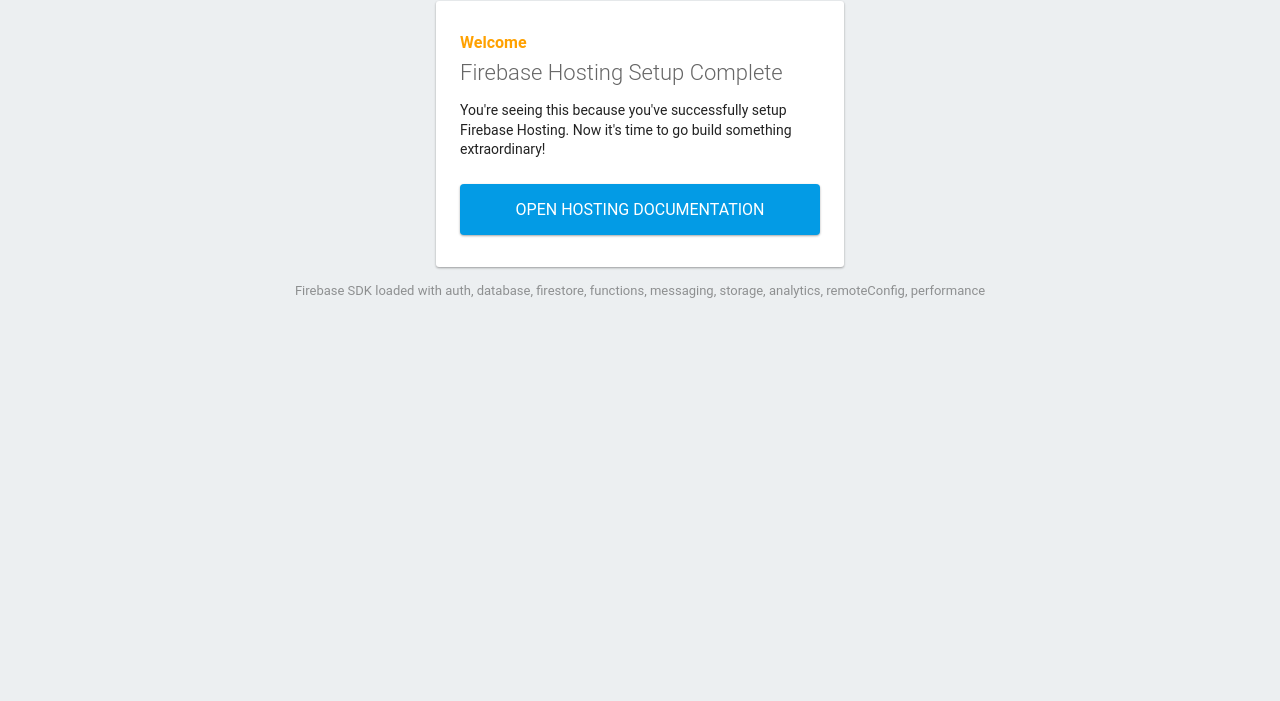
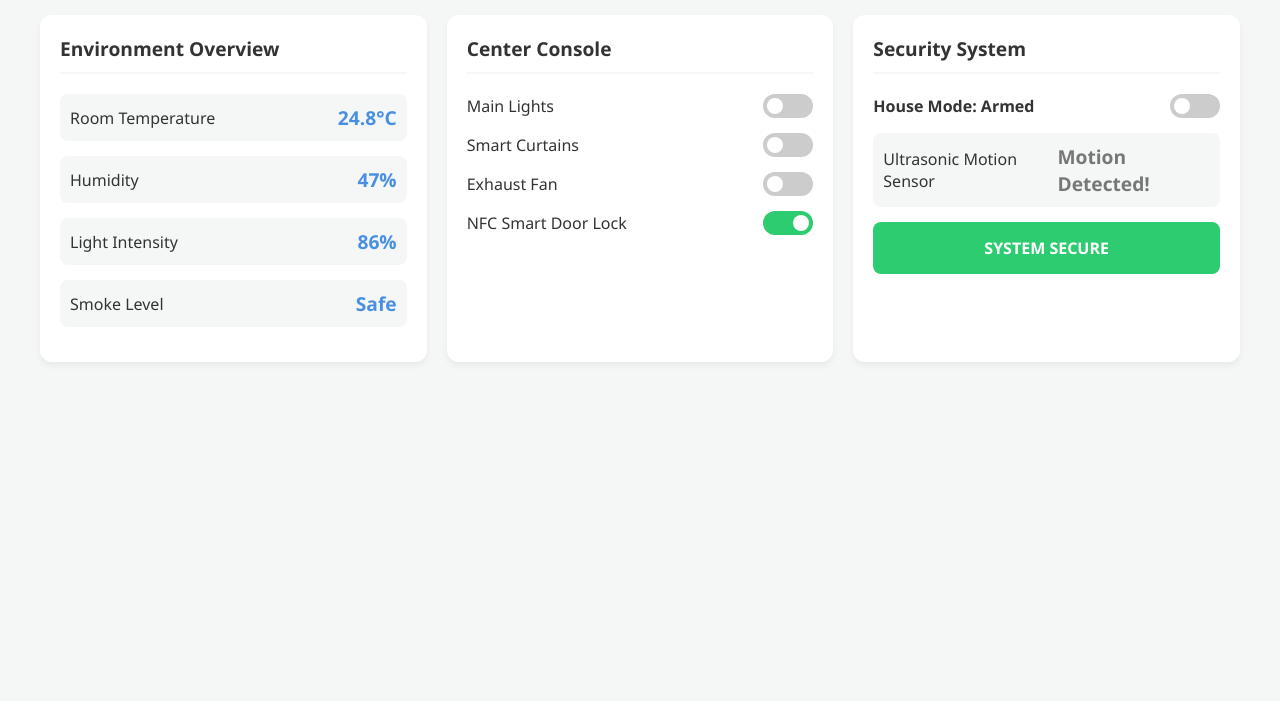
Before and after one commit to chewzt/iot-assignment-smart-living-system, a plain HTML site: page y/index.html in a window 1280 px wide. Shown: the part 99-800 px from the top of the page. Drawn offline with Linux system fonts and the light colour scheme; some packages are replaced by stand-ins of ours.

Commit message:
dashboard template done

```diff
--- a/y/index.html
+++ b/y/index.html
@@ -1,89 +1,290 @@
 <!DOCTYPE html>
-<html>
-  <head>
-    <meta charset="utf-8">
-    <meta name="viewport" content="width=device-width, initial-scale=1">
-    <title>Welcome to Firebase Hosting</title>
+<html lang="en">
+<head>
+    <meta charset="UTF-8">
+    <meta name="viewport" content="width=device-width, initial-scale=1.0">
+    <title>Smart Living Dashboard</title>
+    <style>
+        :root {
+            --bg-color: #f4f7f6;
+            --card-bg: #ffffff;
+            --text-main: #333333;
+            --text-muted: #777777;
+            --primary: #4A90E2;
+            --success: #2ECC71;
+            --danger: #E74C3C;
+            --warning: #F1C40F;
+        }
 
-    <!-- update the version number as needed -->
-    <script defer src="/__/firebase/12.11.0/firebase-app-compat.js"></script>
-    <!-- include only the Firebase features as you need -->
-    <script defer src="/__/firebase/12.11.0/firebase-auth-compat.js"></script>
-    <script defer src="/__/firebase/12.11.0/firebase-database-compat.js"></script>
-    <script defer src="/__/firebase/12.11.0/firebase-firestore-compat.js"></script>
-    <script defer src="/__/firebase/12.11.0/firebase-functions-compat.js"></script>
-    <script defer src="/__/firebase/12.11.0/firebase-messaging-compat.js"></script>
-    <script defer src="/__/firebase/12.11.0/firebase-storage-compat.js"></script>
-    <script defer src="/__/firebase/12.11.0/firebase-analytics-compat.js"></script>
-    <script defer src="/__/firebase/12.11.0/firebase-remote-config-compat.js"></script>
-    <script defer src="/__/firebase/12.11.0/firebase-performance-compat.js"></script>
-    <!--
-      initialize the SDK after all desired features are loaded, set useEmulator to false
-      to avoid connecting the SDK to running emulators.
-    -->
-    <script defer src="/__/firebase/init.js?useEmulator=true"></script>
+        body {
+            font-family: 'Segoe UI', Tahoma, Geneva, Verdana, sans-serif;
+            background-color: var(--bg-color);
+            color: var(--text-main);
+            margin: 0;
+            padding: 20px;
+        }
 
-    <style media="screen">
-      body { background: #ECEFF1; color: rgba(0,0,0,0.87); font-family: Roboto, Helvetica, Arial, sans-serif; margin: 0; padding: 0; }
-      #message { background: white; max-width: 360px; margin: 100px auto 16px; padding: 32px 24px; border-radius: 3px; }
-      #message h2 { color: #ffa100; font-weight: bold; font-size: 16px; margin: 0 0 8px; }
-      #message h1 { font-size: 22px; font-weight: 300; color: rgba(0,0,0,0.6); margin: 0 0 16px;}
-      #message p { line-height: 140%; margin: 16px 0 24px; font-size: 14px; }
-      #message a { display: block; text-align: center; background: #039be5; text-transform: uppercase; text-decoration: none; color: white; padding: 16px; border-radius: 4px; }
-      #message, #message a { box-shadow: 0 1px 3px rgba(0,0,0,0.12), 0 1px 2px rgba(0,0,0,0.24); }
-      #load { color: rgba(0,0,0,0.4); text-align: center; font-size: 13px; }
-      @media (max-width: 600px) {
-        body, #message { margin-top: 0; background: white; box-shadow: none; }
-        body { border-top: 16px solid #ffa100; }
-      }
+        h1 {
+            text-align: center;
+            color: var(--primary);
+            margin-bottom: 30px;
+        }
+
+        .dashboard-grid {
+            display: grid;
+            grid-template-columns: repeat(auto-fit, minmax(300px, 1fr));
+            gap: 20px;
+            max-width: 1200px;
+            margin: 0 auto;
+        }
+
+        .card {
+            background-color: var(--card-bg);
+            border-radius: 12px;
+            padding: 20px;
+            box-shadow: 0 4px 6px rgba(0,0,0,0.05);
+        }
+
+        .card h2 {
+            font-size: 1.2rem;
+            margin-top: 0;
+            border-bottom: 2px solid var(--bg-color);
+            padding-bottom: 10px;
+            margin-bottom: 20px;
+        }
+
+        /* Sensor Display */
+        .sensor-row {
+            display: flex;
+            justify-content: space-between;
+            align-items: center;
+            margin-bottom: 15px;
+            padding: 10px;
+            background: var(--bg-color);
+            border-radius: 8px;
+        }
+
+        .sensor-value {
+            font-size: 1.2rem;
+            font-weight: bold;
+            color: var(--primary);
+        }
+
+        /* Controls */
+        .control-row {
+            display: flex;
+            justify-content: space-between;
+            align-items: center;
+            margin-bottom: 15px;
+        }
+
+        /* Toggle Switch CSS */
+        .switch {
+            position: relative;
+            display: inline-block;
+            width: 50px;
+            height: 24px;
+        }
+        .switch input { opacity: 0; width: 0; height: 0; }
+        .slider {
+            position: absolute;
+            cursor: pointer;
+            top: 0; left: 0; right: 0; bottom: 0;
+            background-color: #ccc;
+            transition: .4s;
+            border-radius: 24px;
+        }
+        .slider:before {
+            position: absolute;
+            content: "";
+            height: 16px; width: 16px;
+            left: 4px; bottom: 4px;
+            background-color: white;
+            transition: .4s;
+            border-radius: 50%;
+        }
+        input:checked + .slider { background-color: var(--success); }
+        input:checked + .slider.danger-slider { background-color: var(--danger); }
+        input:checked + .slider:before { transform: translateX(26px); }
+
+        /* Security Specifics */
+        .alarm-status {
+            text-align: center;
+            padding: 15px;
+            border-radius: 8px;
+            font-weight: bold;
+            background-color: var(--success);
+            color: white;
+            margin-top: 15px;
+        }
+        .alarm-status.triggered {
+            background-color: var(--danger);
+            animation: blink 1s infinite;
+        }
+
+        @keyframes blink {
+            0% { opacity: 1; }
+            50% { opacity: 0.5; }
+            100% { opacity: 1; }
+        }
     </style>
-  </head>
-  <body>
-    <div id="message">
-      <h2>Welcome</h2>
-      <h1>Firebase Hosting Setup Complete</h1>
-      <p>You're seeing this because you've successfully setup Firebase Hosting. Now it's time to go build something extraordinary!</p>
-      <a target="_blank" href="https://firebase.google.com/docs/hosting/">Open Hosting Documentation</a>
+</head>
+<body>
+
+    <h1>Smart Living Dashboard</h1>
+
+    <div class="dashboard-grid">
+
+        <div class="card">
+            <h2>Environment Overview</h2>
+
+            <div class="sensor-row">
+                <span>Room Temperature</span>
+                <span class="sensor-value" id="val-temp">24°C</span>
+            </div>
+            <div class="sensor-row">
+                <span>Humidity</span>
+                <span class="sensor-value" id="val-humid">45%</span>
+            </div>
+            <div class="sensor-row">
+                <span>Light Intensity</span>
+                <span class="sensor-value" id="val-light">80%</span>
+            </div>
+            <div class="sensor-row">
+                <span>Smoke Level</span>
+                <span class="sensor-value" id="val-smoke">Safe</span>
+            </div>
+        </div>
+
+        <div class="card">
+            <h2>Center Console</h2>
+
+            <div class="control-row">
+                <span>Main Lights</span>
+                <label class="switch">
+                    <input type="checkbox" id="ctrl-light" onchange="toggleDevice('light', this.checked)">
+                    <span class="slider"></span>
+                </label>
+            </div>
+            <div class="control-row">
+                <span>Smart Curtains</span>
+                <label class="switch">
+                    <input type="checkbox" id="ctrl-curtain" onchange="toggleDevice('curtain', this.checked)">
+                    <span class="slider"></span>
+                </label>
+            </div>
+            <div class="control-row">
+                <span>Exhaust Fan</span>
+                <label class="switch">
+                    <input type="checkbox" id="ctrl-fan" onchange="toggleDevice('fan', this.checked)">
+                    <span class="slider"></span>
+                </label>
+            </div>
+            <div class="control-row">
+                <span>NFC Smart Door Lock</span>
+                <label class="switch">
+                    <input type="checkbox" id="ctrl-door" checked onchange="toggleDevice('door', this.checked)">
+                    <span class="slider"></span>
+                </label>
+            </div>
+        </div>
+
+        <div class="card">
+            <h2>Security System</h2>
+
+            <div class="control-row">
+                <span><strong>House Mode: Armed</strong></span>
+                <label class="switch">
+                    <input type="checkbox" id="ctrl-security" onchange="toggleSecurityMode(this.checked)">
+                    <span class="slider danger-slider"></span>
+                </label>
+            </div>
+
+            <div class="sensor-row">
+                <span>Ultrasonic Motion Sensor</span>
+                <span class="sensor-value" id="val-motion" style="color: var(--text-muted);">Inactive</span>
+            </div>
+
+            <div id="alarm-banner" class="alarm-status">
+                SYSTEM SECURE
+            </div>
+        </div>
+
     </div>
-    <p id="load">Firebase SDK Loading&hellip;</p>
 
     <script>
-      document.addEventListener('DOMContentLoaded', function() {
-        const loadEl = document.querySelector('#load');
-        // // 🔥🔥🔥🔥🔥🔥🔥🔥🔥🔥🔥🔥🔥🔥🔥🔥🔥🔥🔥🔥🔥🔥🔥🔥🔥🔥🔥🔥🔥🔥🔥
-        // // The Firebase SDK is initialized and available here!
-        //
-        // firebase.auth().onAuthStateChanged(user => { });
-        // firebase.database().ref('/path/to/ref').on('value', snapshot => { });
-        // firebase.firestore().doc('/foo/bar').get().then(() => { });
-        // firebase.functions().httpsCallable('yourFunction')().then(() => { });
-        // firebase.messaging().requestPermission().then(() => { });
-        // firebase.storage().ref('/path/to/ref').getDownloadURL().then(() => { });
-        // firebase.analytics(); // call to activate
-        // firebase.analytics().logEvent('tutorial_completed');
-        // firebase.performance(); // call to activate
-        //
-        // // 🔥🔥🔥🔥🔥🔥🔥🔥🔥🔥🔥🔥🔥🔥🔥🔥🔥🔥🔥🔥🔥🔥🔥🔥🔥🔥🔥🔥🔥🔥🔥
+        // --- 1. Center Console Logic ---
+        function toggleDevice(device, isTurnedOn) {
+            console.log(`Sending command to Firebase: Turn ${device} ${isTurnedOn ? 'ON' : 'OFF'}`);
+            // TODO: Add Firebase Realtime Database / Firestore update logic here
+            // Example: firebase.database().ref('devices/' + device).set(isTurnedOn);
+        }
 
-        try {
-          let app = firebase.app();
-          let features = [
-            'auth',
-            'database',
-            'firestore',
-            'functions',
-            'messaging',
-            'storage',
-            'analytics',
-            'remoteConfig',
-            'performance',
-          ].filter(feature => typeof app[feature] === 'function');
-          loadEl.textContent = `Firebase SDK loaded with ${features.join(', ')}`;
-        } catch (e) {
-          console.error(e);
-          loadEl.textContent = 'Error loading the Firebase SDK, check the console.';
+        // --- 2. Security System Logic ---
+        let isArmed = false;
+
+        function toggleSecurityMode(armed) {
+            isArmed = armed;
+            console.log(`Security mode is now: ${isArmed ? 'ARMED' : 'DISARMED'}`);
+
+            const alarmBanner = document.getElementById('alarm-banner');
+
+            if (!isArmed) {
+                // Reset alarm visually when disarmed
+                alarmBanner.className = 'alarm-status';
+                alarmBanner.innerText = 'SYSTEM SECURE';
+                document.getElementById('val-motion').innerText = 'Inactive';
+            }
+
+            // TODO: Update security status in Firebase
         }
-      });
+
+        // --- 3. Incoming IoT Sensor Data (Mock Function) ---
+        // You will replace this function with Firebase listener callbacks (e.g., onValue)
+        function updateSensorsFromFirebase(data) {
+            // Update UI
+            document.getElementById('val-temp').innerText = data.temperature + '°C';
+            document.getElementById('val-humid').innerText = data.humidity + '%';
+            document.getElementById('val-light').innerText = data.lightIntensity + '%';
+
+            const smokeElem = document.getElementById('val-smoke');
+            smokeElem.innerText = data.smokeDetected ? 'DETECTED!' : 'Safe';
+            smokeElem.style.color = data.smokeDetected ? 'var(--danger)' : 'var(--primary)';
+
+            // Auto-trigger logic (Ideally, this logic should be in your Node.js backend,
+            // but you can test it on the frontend first).
+            if (data.smokeDetected) {
+                document.getElementById('ctrl-fan').checked = true;
+                // trigger fan on...
+            }
+
+            // Security Trigger Logic: "如果有人进去家里面了会trigger alarm"
+            if (data.motionDetected) {
+                document.getElementById('val-motion').innerText = 'Motion Detected!';
+                if (isArmed) {
+                    const alarmBanner = document.getElementById('alarm-banner');
+                    alarmBanner.className = 'alarm-status triggered';
+                    alarmBanner.innerText = 'ALARM TRIGGERED! BREACH DETECTED!';
+                }
+            } else if (!data.motionDetected && !isArmed) {
+                 document.getElementById('val-motion').innerText = 'Inactive';
+            }
+        }
+
+        // Mock interval to simulate hardware sending data to the dashboard
+        // Remove this setInterval when you actually connect Firebase
+        setInterval(() => {
+            // Simulating reading from Firebase...
+            const mockData = {
+                temperature: (24 + Math.random() * 2).toFixed(1),
+                humidity: Math.floor(40 + Math.random() * 10),
+                lightIntensity: Math.floor(70 + Math.random() * 20),
+                smokeDetected: false,
+                motionDetected: Math.random() > 0.8 // Randomly simulate motion 20% of the time
+            };
+            updateSensorsFromFirebase(mockData);
+        }, 3000);
+
     </script>
-  </body>
+</body>
 </html>
```
